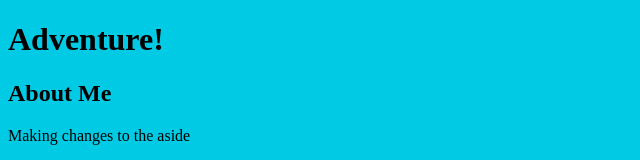
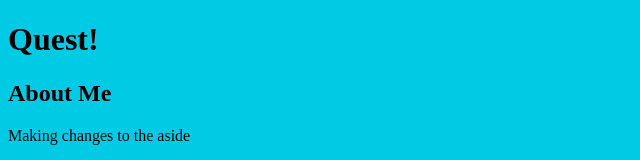
Before and after one commit to evelynosuna/my-travel-plans, a plain HTML site: page index.html in a window 1280 px wide. Shown: the top 160 px of the page, without its empty margins (0-640 px from the left). Drawn offline with Linux system fonts and the light colour scheme; files that its build step writes are made by us from their sources; files whose address does not match are found by name.

Commit message:
Changed heading

```diff
--- a/index.html
+++ b/index.html
@@ -9,7 +9,7 @@
 </head>
 <body>
   <header>
-      <h1>Adventure!</h1>
+      <h1>Quest!</h1>
   </header>
   <!-- start of new content -->
 <aside>
```
